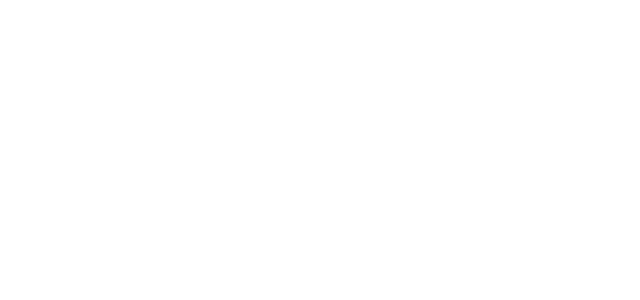
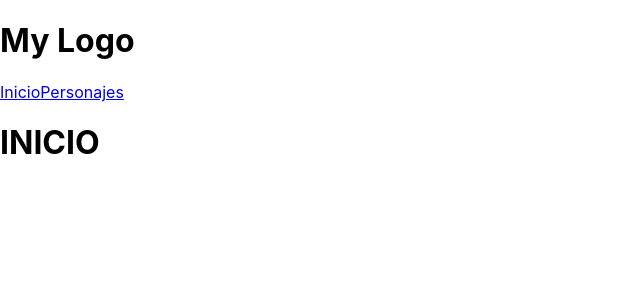
Before and after one commit to JairoSolarteRodriguez/master-class, a React (Create React App) app: page / in a window 1280 px wide. Before the commit this address had no page. Shown: the top 300 px of the page, without its empty margins (0-640 px from the left). Built offline with nearby package versions, Linux system fonts and the light colour scheme.

Commit message:
nav bar agregada

```diff
--- a/src/App.js
+++ b/src/App.js
@@ -1,5 +1,7 @@
 import ListOfCharacters from "./components/ListOfCharacters"
 import OneCharacter from "./components/OneCharacter"
+import Navbar from "./components/Navbar"
+import Home from "./components/Home"
 
 import {
   BrowserRouter as Router,
@@ -11,7 +13,9 @@ export const App = () => {
 
   return (
     <Router>
+      <Navbar />
       <Routes>
+        <Route path='/' element={<Home />}/>
         <Route path='characters' element={<ListOfCharacters />} />
         <Route path='/characters/:charId' element={<OneCharacter />} />
       </Routes>
--- a/src/components/Home.jsx
+++ b/src/components/Home.jsx
@@ -1,6 +1,6 @@
-const Home = () => {
+const Home = () =>{
   return(
-    <h1>Inicio</h1>
+    <h1>INICIO</h1>
   )
 }
 
--- /dev/null
+++ b/src/components/Navbar.jsx
@@ -0,0 +1,15 @@
+import { Link } from "react-router-dom"
+
+const Navbar = () => {
+  return(
+    <header>
+      <h1>My Logo</h1>
+      <nav>
+        <Link to='/'>Inicio</Link>
+        <Link to='/characters'>Personajes</Link>
+      </nav>
+    </header>
+  )
+}
+
+export default Navbar
```
